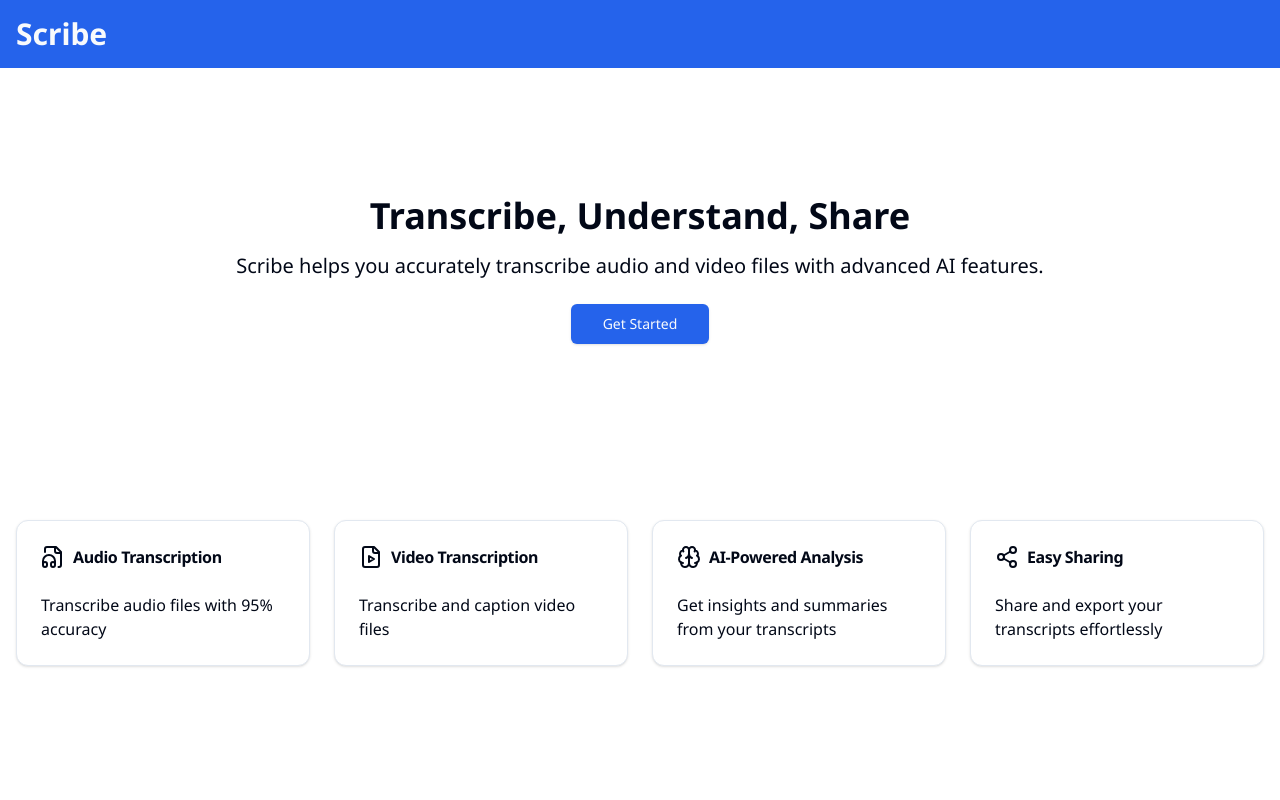
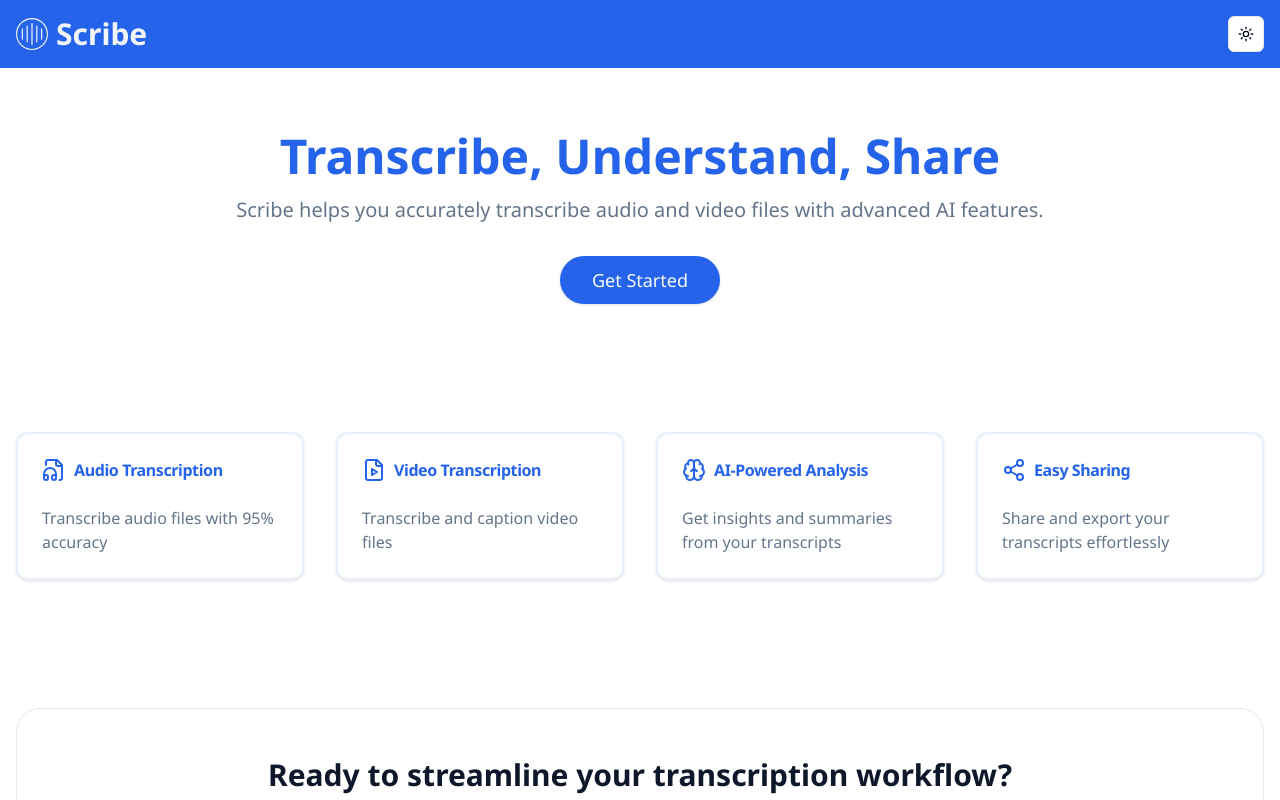
Before and after one commit to ScribeX-Labs/ScribeX, a Next.js app in the folder client/: page / in a window 1280 px wide. Shown: the top 800 px of the page. Built offline with nearby package versions, Linux system fonts and the light colour scheme; no server answers.

Commit message:
Refactor Home page layout and enhance UI components; add ScribeLogo component

```diff
--- a/client/src/app/page.tsx
+++ b/client/src/app/page.tsx
@@ -6,80 +6,70 @@ import Navbar from '@/components/navbar';
 
 export default function Home() {
   return (
-    <div className="flex min-h-screen flex-col">
+    <div className="flex min-h-screen flex-col bg-background text-foreground">
       <Navbar />
-      <main className="container mx-auto flex-grow px-4 py-32">
-        <section className="mb-12 text-center">
-          <h2 className="mb-4 text-4xl font-bold">Transcribe, Understand, Share</h2>
-          <p className="mb-6 text-xl">
+      <main className="container mx-auto flex-grow px-4 py-16">
+        <section className="mb-16 text-center">
+          <h2 className="mb-4 text-5xl font-bold text-primary">Transcribe, Understand, Share</h2>
+          <p className="mb-8 text-xl text-muted-foreground">
             Scribe helps you accurately transcribe audio and video files with advanced AI features.
           </p>
-          <Button asChild size="lg">
+          <Button asChild size="lg" className="rounded-full px-8 py-6 text-lg">
             <Link href="/login">Get Started</Link>
           </Button>
         </section>
 
-        <section className="grid gap-6 py-32 md:grid-cols-2 lg:grid-cols-4">
-          <Card>
+        <section className="grid gap-8 py-16 md:grid-cols-2 lg:grid-cols-4">
+          {[
+            {
+              icon: FileAudio,
+              title: 'Audio Transcription',
+              description: 'Transcribe audio files with 95% accuracy',
+            },
+            {
+              icon: FileVideo,
+              title: 'Video Transcription',
+              description: 'Transcribe and caption video files',
+            },
+            {
+              icon: Brain,
+              title: 'AI-Powered Analysis',
+              description: 'Get insights and summaries from your transcripts',
+            },
+            {
+              icon: Share2,
+              title: 'Easy Sharing',
+              description: 'Share and export your transcripts effortlessly',
+            },
+          ].map((feature, index) => (
+            <Card
+              key={index}
+              className="border-2 border-primary/10 bg-card transition-all hover:border-primary/30 hover:shadow-lg"
+            >
               <CardHeader>
-              <CardTitle className="flex items-center">
-                <FileAudio className="mr-2" />
-                Audio Transcription
+                <CardTitle className="flex items-center text-primary">
+                  <feature.icon className="mr-2 h-6 w-6" />
+                  {feature.title}
                 </CardTitle>
               </CardHeader>
               <CardContent>
-              <p>Transcribe audio files with 95% accuracy</p>
+                <p className="text-muted-foreground">{feature.description}</p>
               </CardContent>
             </Card>
-
-          <Card>
-            <CardHeader>
-              <CardTitle className="flex items-center">
-                <FileVideo className="mr-2" />
-                Video Transcription
-              </CardTitle>
-            </CardHeader>
-            <CardContent>
-              <p>Transcribe and caption video files</p>
-            </CardContent>
-          </Card>
-
-          <Card>
-            <CardHeader>
-              <CardTitle className="flex items-center">
-                <Brain className="mr-2" />
-                AI-Powered Analysis
-              </CardTitle>
-            </CardHeader>
-            <CardContent>
-              <p>Get insights and summaries from your transcripts</p>
-            </CardContent>
-          </Card>
-
-          <Card>
-            <CardHeader>
-              <CardTitle className="flex items-center">
-                <Share2 className="mr-2" />
-                Easy Sharing
-              </CardTitle>
-            </CardHeader>
-            <CardContent>
-              <p>Share and export your transcripts effortlessly</p>
-            </CardContent>
-          </Card>
+          ))}
         </section>
 
-        <section className="mt-12 text-center">
-          <h3 className="mb-4 text-2xl font-bold">
+        <section className="mt-16 rounded-3xl border bg-background p-12 text-center text-secondary-foreground">
+          <h3 className="mb-6 text-3xl font-bold">
             Ready to streamline your transcription workflow?
           </h3>
-          <Button asChild size="lg">
-            <Link href="/signup">Create Your Free Account</Link>
+          <Button asChild size="lg" variant="default" className="rounded-full px-8 py-6 text-lg">
+            <Link href="/login">Create Your Free Account</Link>
           </Button>
         </section>
       </main>
 
-      <footer className="mt-8 bg-muted py-4">
+      <footer className="mt-16 border-t bg-background py-8 text-muted-foreground">
         <div className="container mx-auto px-4 text-center">
           <p>&copy; 2024 Scribe. All rights reserved.</p>
         </div>
--- /dev/null
+++ b/client/src/components/ScribeLogo.tsx
@@ -0,0 +1,31 @@
+import React from 'react';
+type ScribeLogoProps = {
+  className?: string;
+};
+function ScribeLogo({ className }: ScribeLogoProps) {
+  return (
+    <svg
+      xmlns="http://www.w3.org/2000/svg"
+      width="2636"
+      height="2636"
+      fill="none"
+      viewBox="0 0 2636 2636"
+      className={className}
+    >
+      <path
+        fill="currentColor"
+        fillRule="evenodd"
+        d="M1318 2636c727.91 0 1318-590.09 1318-1318S2045.91 0 1318 0 0 590.089 0 1318s590.089 1318 1318 1318m-.67-91.81c676.84 0 1225.52-548.69 1225.52-1225.52 0-676.841-548.68-1225.525-1225.52-1225.525-676.832 0-1225.516 548.684-1225.516 1225.525 0 676.83 548.684 1225.52 1225.516 1225.52"
+        clipRule="evenodd"
+      ></path>
+      <path
+        stroke="currentColor"
+        strokeLinecap="round"
+        strokeWidth="100"
+        d="M524 897v842M921 670.5v1295M1318 454v1728M1715 670.5v1295M2112 897v842"
+      ></path>
+    </svg>
+  );
+}
+
+export default ScribeLogo;
--- a/client/src/components/app-sidebar.tsx
+++ b/client/src/components/app-sidebar.tsx
@@ -1,6 +1,6 @@
 'use client'
-import { FileText, Home, Share2, Brain, Settings, Bell, Download } from 'lucide-react';
-import  {useState} from 'react';
+import { Home, User } from 'lucide-react';
+import { useState } from 'react';
 import Avatar from './Avatar';
 import {
   Sidebar,
@@ -14,6 +14,8 @@ import {
 } from '@/components/ui/sidebar';
 import Link from 'next/link';
 import { useAuth } from '@/context/AuthContext';
+import { Button } from './ui/button';
+import ScribeLogo from './ScribeLogo';
 
 const items = [
   {
@@ -24,14 +26,13 @@ const items = [
   {
     title: 'Profile',
     url: '/dashboard/profile',
-    icon: Settings,
+    icon: User,
   },
 ];
 
 export function AppSidebar() {
   const { user, logout } = useAuth();
   const [isPopupOpen, setIsPopupOpen] = useState(false);
-
 
   const togglePopup = () => {
     setIsPopupOpen(!isPopupOpen);
@@ -41,7 +42,10 @@ export function AppSidebar() {
     <Sidebar>
       <SidebarContent>
         <SidebarGroup>
-          <SidebarGroupLabel>Scribe</SidebarGroupLabel>
+          <SidebarGroupLabel>
+            <ScribeLogo className="mr-2 h-6 w-6" />
+            Scribe
+          </SidebarGroupLabel>
           <SidebarGroupContent>
             <SidebarMenu>
               {items.map((item) => (
@@ -76,13 +80,9 @@ export function AppSidebar() {
 
       {/* Popup Dropdown */}
       {isPopupOpen && (
-        <div className="absolute bottom-16 left-0 z-50 w-full rounded-md bg-white shadow-md">
+        <div className="absolute bottom-16 left-0 z-50 w-full rounded-md shadow-md">
           <ul className="p-2">
-            <li className="p-2 hover:bg-gray-100">
-              <button onClick={logout} className="w-full text-left text-black">
-                Log out
-              </button>
-            </li>
+            <Button onClick={logout}>Log out</Button>
           </ul>
         </div>
       )}
--- a/client/src/components/navbar.tsx
+++ b/client/src/components/navbar.tsx
@@ -1,10 +1,16 @@
 import React from 'react';
+import ScribeLogo from './ScribeLogo';
+import { ModeToggle } from './theme-toggle';
 
 function Navbar() {
   return (
-    <header className="bg-primary py-4 text-primary-foreground">
-      <div className="container mx-auto px-4">
-        <h1 className="text-3xl font-bold">Scribe</h1>
+    <header className="bg-primary py-4">
+      <div className="container mx-auto flex items-center justify-between px-4">
+        <div className="flex items-center space-x-2">
+          <ScribeLogo className="h-8 w-8 text-secondary" />
+          <h1 className="text-3xl font-bold text-secondary">Scribe</h1>
+        </div>
+        <ModeToggle />
       </div>
     </header>
   );
```
Lines whose indentation alone changed are shown as unchanged.
